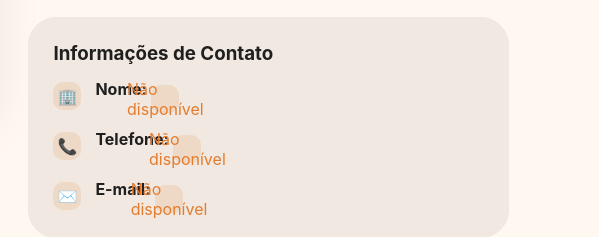
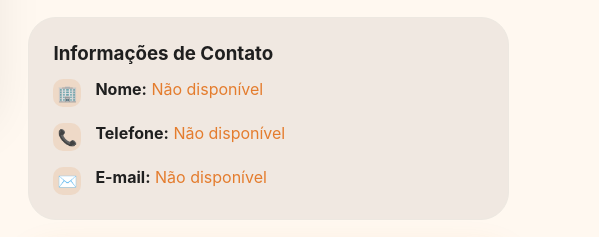
Before and after one commit to SunTowers/Projeto_PetLar, a website: page animal_details.html in a window 1280 px wide. Shown: the part 481-718 px from the top of the page, 681-1280 px from the left. Drawn offline with Linux system fonts and the light colour scheme.

Commit message:
Fix contact panel text compression in animal details UI

```diff
--- a/style.css
+++ b/style.css
@@ -1118,7 +1118,7 @@ button {
   display: grid;
   grid-template-columns: 28px 1fr;
   gap: 14px;
-  align-items: center;
+  align-items: start;
   margin-bottom: 16px;
 }
 
@@ -1126,7 +1126,7 @@ button {
   margin-bottom: 0;
 }
 
-.contact-item span {
+.contact-item > span {
   display: inline-flex;
   width: 28px;
   height: 28px;
@@ -1135,6 +1135,26 @@ button {
   background: rgba(228, 124, 45, 0.14);
   border-radius: 10px;
   color: var(--accent);
+}
+
+.contact-item > div {
+  min-width: 0;
+  color: var(--text);
+}
+
+.contact-item > div strong {
+  color: var(--text);
+}
+
+.contact-item > div span {
+  display: inline;
+  width: auto;
+  height: auto;
+  background: transparent;
+  color: var(--accent);
+  border-radius: 0;
+  word-break: break-word;
+  overflow-wrap: anywhere;
 }
 
 .detail-action {
```
